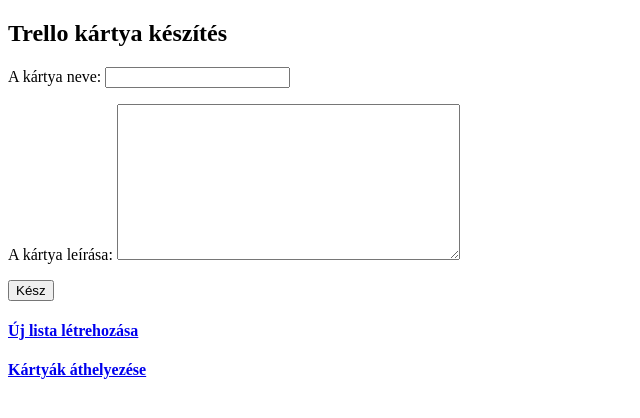
After one commit to Balage666/afp1_CS_10_00_nagy_projekt, a Django app: page /trello/ in a window 1280 px wide. The commit adds this page. Shown: the top 418 px of the page, without its empty margins (0-640 px from the left). Run offline with Django 4.2, Linux system fonts and the light colour scheme.

Commit message:
Trello API Implementálása
Trello kártya, lista készítő oldalnak a megírása, valamint a kártyákat mozgató felület létrehozása

```diff
--- /dev/null
+++ b/App/AFP1_Nagy_Project/main/index/forms.py
@@ -0,0 +1,20 @@
+from django import forms
+
+class TrelloCardForm(forms.Form):
+    card_name = forms.CharField(label='A kártya neve', max_length=255, required=True)
+    card_description = forms.CharField(label='A kártya leírása:', widget=forms.Textarea,required=True)
+
+
+class CreateListForm(forms.Form):
+   list_name = forms.CharField(label='A lista neve:', max_length=255, required=True)
+
+class ChangeCardLocationForm(forms.Form):
+    list_id = forms.ChoiceField(choices=[], label='Lista neve')
+    card_id = forms.ChoiceField(choices=[], label='Kártya neve')
+
+    def __init__(self, *args, **kwargs):
+        lists = kwargs.pop('lists', [])
+        cards = kwargs.pop('cards', [])
+        super(ChangeCardLocationForm, self).__init__(*args, **kwargs)
+        self.fields['list_id'].choices = lists
+        self.fields['card_id'].choices = cards
--- /dev/null
+++ b/App/AFP1_Nagy_Project/main/index/settings_api.py
@@ -0,0 +1,3 @@
+TRELLO_API_KEY = '338655ea51c0dc2dee7a454763aa0739'
+TRELLO_API_TOKEN = 'ATTAa3d8e18ab30b9a61c403cbb263dd9694eff0fb4f624b22268914c019032922fc7A5A7958'
+BOARD_ID = '655f1ecbe4dfe5c5ec8a07f7'
--- a/App/AFP1_Nagy_Project/main/index/templates/main.html
+++ b/App/AFP1_Nagy_Project/main/index/templates/main.html
@@ -156,7 +156,7 @@
         <ul>
             <li><a href="{% url 'index' %}">Főoldal</a></li>
             <li><a href="{% url 'documentation' %}">Dokumentáció</a></li>
-            <li><a href="{% url 'trello_cards' %}">Trello Kártyák</a></li>
+            <li><a href="{% url 'trello_card_location' %}">Trello Kártyák</a></li>
             <li><a href="{% url 'code' %}">Kód</a></li>
             <li><a href="{% url 'profile' %}">Profil</a></li>
             <li style="margin-left: auto;"><a href="{% url 'logout_view' %}" class="logout">Kijelentkezés</a></li>
--- /dev/null
+++ b/App/AFP1_Nagy_Project/main/index/templates/trello.html
@@ -0,0 +1,16 @@
+<!DOCTYPE html>
+<html>
+<head>
+    <title>Trello</title>
+</head>
+<body>
+    <h2>Trello kártya készítés</h2>
+    <form method="post">
+        {% csrf_token %}
+        {{ form.as_p }}
+        <button type="submit">Kész</button>
+    </form>
+    <h4><a href="{% url 'trello_list' %}">Új lista létrehozása</a></h4>
+    <h4><a href="{% url 'trello_card_location' %}">Kártyák áthelyezése</a></h4>
+</body>
+</html>
--- a/App/AFP1_Nagy_Project/main/index/urls.py
+++ b/App/AFP1_Nagy_Project/main/index/urls.py
@@ -1,10 +1,13 @@
 from django.urls import path
 from . import views
+from .views import create_trello_card,create_trello_list,move_cards
 urlpatterns = [
     path('index/', views.index, name='index'),
     path('documentation/', views.documentation, name='documentation'),
-    path('trello_cards/', views.trello_cards, name='trello_cards'),
     path('code/', views.code, name='code'),
     path('profile/', views.profile, name='profile'),
     path('logout_view/', views.logout_view, name='logout_view'),
+    path('trello/', create_trello_card, name='trello'),
+    path('trello_list/', create_trello_list, name='trello_list'),
+    path('trello_card_location/',move_cards, name='trello_card_location')
 ]
--- a/App/AFP1_Nagy_Project/main/index/views.py
+++ b/App/AFP1_Nagy_Project/main/index/views.py
@@ -2,6 +2,12 @@ from django.shortcuts import render
 from django.contrib.auth.decorators import login_required
 from django.contrib.auth import logout
 from django.shortcuts import redirect
+from django.http import HttpResponse
+from .forms import TrelloCardForm
+from .forms import CreateListForm
+from .forms import ChangeCardLocationForm
+import requests
+from .settings_api import TRELLO_API_KEY,TRELLO_API_TOKEN,BOARD_ID
 
 @login_required(redirect_field_name="bejelentkezes_szukseges")
 def index(request):
@@ -27,3 +33,105 @@ def profile(request):
 def logout_view(request):
     logout(request)
     return redirect('login')
+
+def create_trello_card(request):
+    form = TrelloCardForm()
+    if request.method == 'POST':
+        form = TrelloCardForm(request.POST)
+        card_name = form.data['card_name']
+        card_description = form.data['card_description']
+
+        url = f"https://api.trello.com/1/cards?key={TRELLO_API_KEY}&token={TRELLO_API_TOKEN}&name={card_name}&desc={card_description}&idList={get_default_list_id(BOARD_ID,TRELLO_API_KEY,TRELLO_API_TOKEN)}"
+
+        response = requests.post(url)
+
+        if response.status_code == 200:
+            return HttpResponse("Trello card created successfully!")
+        else:
+            return HttpResponse(response.status_code)
+    else:
+        form = TrelloCardForm()
+
+    return render(request, 'trello.html', {'form': form})
+
+def get_trello_lists(board_id, api_key, api_token):
+
+    url = f"https://api.trello.com/1/boards/{board_id}/lists"
+    params = {'id':board_id,'key': api_key, 'token': api_token}
+    response = requests.get(url, params=params)
+
+    if response.status_code == 200:
+        trello_lists = response.json()
+        choices = [(trello_list['id'], trello_list['name']) for trello_list in trello_lists]
+        return choices
+    else:
+        return []
+
+def get_default_list_id(board_id,api_key,api_token):
+
+    url = f"https://api.trello.com/1/boards/{board_id}/lists"
+    params = {'id':board_id,'key': api_key, 'token': api_token}
+    response = requests.get(url, params=params)
+
+    if response.status_code == 200:
+        trello_lists = response.json()
+        if trello_lists:
+            first_list_id = trello_lists[0]['id']
+            return first_list_id
+    else:
+        return []
+
+def get_trello_cards(board_id, api_key, api_token):
+
+    url = f"https://api.trello.com/1/boards/{board_id}/cards"
+    params = {'id':board_id,'key': api_key, 'token': api_token}
+    response = requests.get(url, params=params)
+
+    if response.status_code == 200:
+        trello_lists = response.json()
+        choices_cards = [(trello_list['id'], trello_list['name']) for trello_list in trello_lists]
+        return choices_cards
+    else:
+        return []
+
+def move_cards(request):
+    form = ChangeCardLocationForm()
+    if request.method == 'GET':
+        lists = get_trello_lists(BOARD_ID, TRELLO_API_KEY, TRELLO_API_TOKEN)
+        cards = get_trello_cards(BOARD_ID, TRELLO_API_KEY, TRELLO_API_TOKEN)
+
+        form = ChangeCardLocationForm(initial={'list_id': lists[0], 'card_id': cards[0]}, lists=lists, cards=cards)
+
+
+        return render(request, 'trello_card_location.html', {'form3': form, 'lists': lists, 'cards': cards})
+    elif request.method == 'POST':
+        lists = get_trello_lists(BOARD_ID, TRELLO_API_KEY, TRELLO_API_TOKEN)
+        cards = get_trello_cards(BOARD_ID, TRELLO_API_KEY, TRELLO_API_TOKEN)
+        form = ChangeCardLocationForm(request.POST)
+        card = form.data['card_id']
+        new_list = form.data['list_id']
+        url = f'https://api.trello.com/1/cards/{card}?idList={new_list}&key={TRELLO_API_KEY}&token={TRELLO_API_TOKEN}'
+
+        response = requests.put(url)
+        form = ChangeCardLocationForm(initial={'list_id': lists[0], 'card_id': cards[0]}, lists=lists, cards=cards)
+        if response.status_code == 200:
+            return render(request, 'trello_card_location.html', {'form3': form, 'lists': lists, 'cards': cards})
+        else:
+            return render(request, 'trello_card_location.html', {'form3': form, 'lists': lists, 'cards': cards})
+
+def create_trello_list(request):
+    form2 = CreateListForm()
+
+    if request.method == 'POST':
+        form2 = CreateListForm(request.POST)
+        nev = form2.data['list_name']
+        url = f"https://api.trello.com/1/lists?name={nev}&idBoard={BOARD_ID}&key={TRELLO_API_KEY}&token={TRELLO_API_TOKEN}"
+
+        response = requests.post(url)
+
+        if response.status_code == 200:
+            return HttpResponse(f"Új lista létrehozva: {nev})")
+        else:
+            return HttpResponse(f"Hiba a lista létrehozása során.")
+
+    return render(request, 'trello_list.html', {'form2': form2})
```
Also changed, not shown: App/AFP1_Nagy_Project/main/index/templates/trello_card_location.html (added, +16 -0 lines), App/AFP1_Nagy_Project/main/index/templates/trello_cards.html (deleted, +0 -7 lines), App/AFP1_Nagy_Project/main/index/templates/trello_list.html (added, +16 -0 lines).
